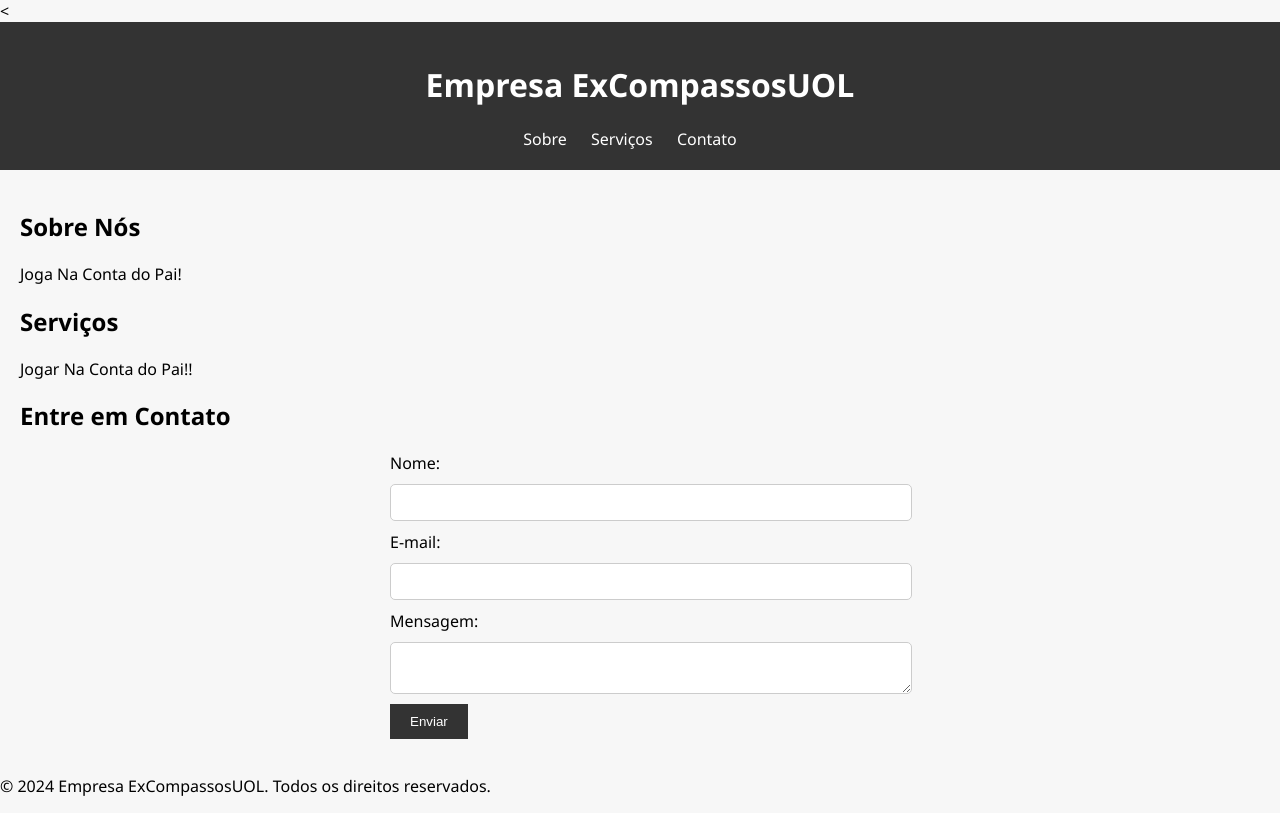
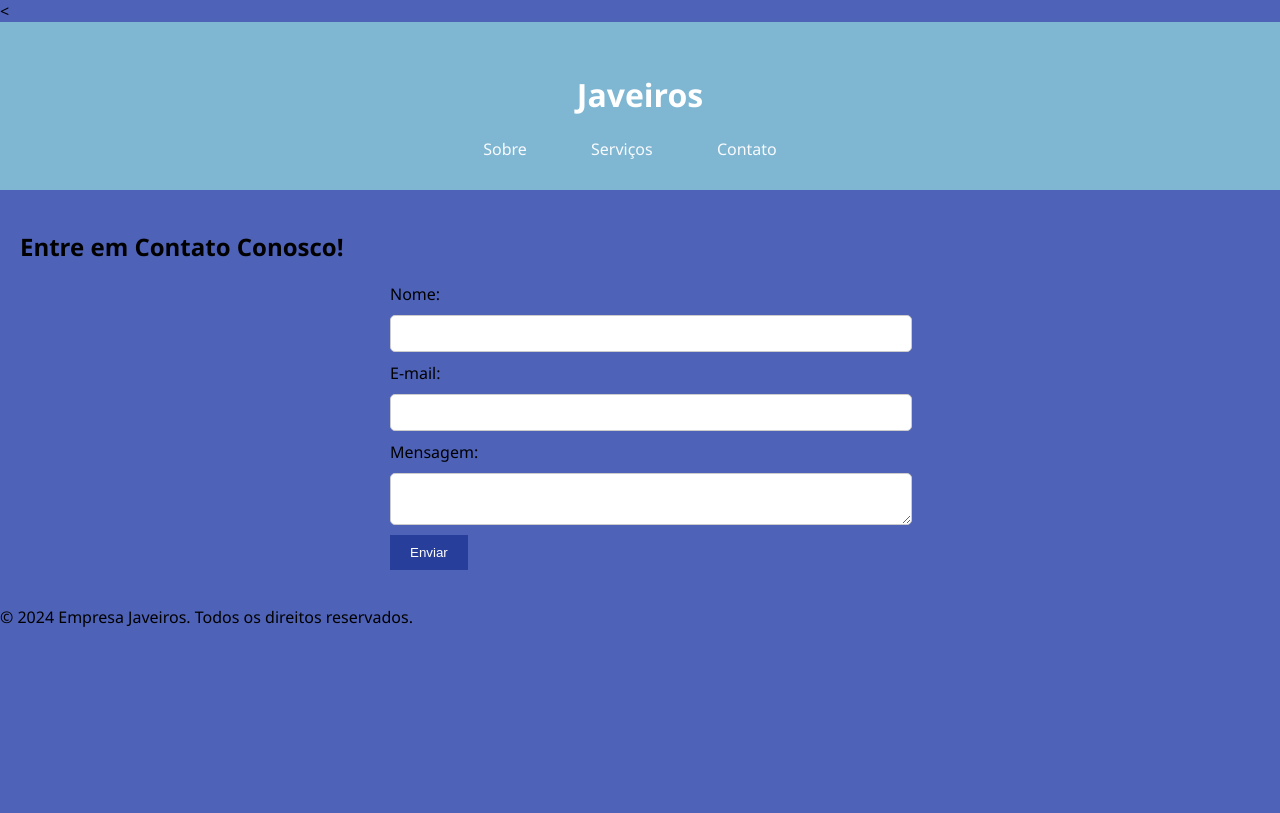
Before and after one commit to LucaDAssis/projetoMensageriaFacul, a PHP site: page / in a window 1280 px wide. After the commit the page ends 627 px from the top, so only its background shows below. Run offline with PHP 8.4, Linux system fonts and the light colour scheme.

Commit message:
atualizando

```diff
--- a/index.php
+++ b/index.php
@@ -4,16 +4,8 @@
 
 ?>
     <main>
-        <section id="sobre">
-            <h2>Sobre Nós</h2>
-            <p>Joga Na Conta do Pai!</p>
-        </section>
-        <section id="servicos">
-            <h2>Serviços</h2>
-            <p>Jogar Na Conta do Pai!!</p>
-        </section>
         <section id="contato">
-            <h2>Entre em Contato</h2>
+            <h2>Entre em Contato Conosco!</h2>
             <form action="<?= $BASE_URL?>config/processar_formulario.php" method="POST">
                 <label for="nome">Nome:</label>
                 <input type="text" id="nome" name="nome" required>
--- a/sobre.php
+++ b/sobre.php
@@ -6,9 +6,11 @@
 
 
 <h1>
-    <P>Sobre Nós!!</P>
-    <p>Alunos do Curso de ADS na Uniasselvi, Estamos aprendendo um Pouco Sobre Front-End</p>
+    <P>Um pouco sobre nós =)</P>
 </h1>
+<h2><p>Somos um grupo de alunos de ADS, entusiastas de tecnologia, e estamos aprendendo um pouco sobre front-end. Somos todos do back, onde nada tem corzinha😞😞😞</p>
+    <p>Dito isso, espero que nos perdoe pela combinação estranha de cores...</p>
+</h2>
 
 
 <?php
--- a/styles.css
+++ b/styles.css
@@ -4,13 +4,14 @@ body {
     font-family: "Segoe UI", Tahoma, Geneva, Verdana, sans-serif;
     margin: 0;
     padding: 0;
-    background-color: #f7f7f7;
+    /*background-color: #f7f7f7;*/
+    background-color: #4e62b7;
 }
 
 header {
-    background-color: #333;
-    color: #fff;
-    padding: 20px;
+    background-color: #7fb7d3;
+    color: #ffffff;
+    padding: 30px;
     text-align: center;
 }
 
@@ -26,13 +27,14 @@ nav ul li {
 }
 
 nav ul li a {
-    color: #fff;
+    color: #f9fafd;
+    padding: 20px;
     text-decoration: none;
     transition: color 0.3s ease;
 }
 
 nav ul li a:hover {
-    color: #ccc;
+    color: #273e9a;
 }
 
 main {
@@ -59,16 +61,20 @@ textarea {
     border: 1px solid #ccc;
     border-radius: 5px;
 }
-
+/*botao de enviar*/
 button {
-    background-color: #333;
+    background-color: #273e9a;
     color: #fff;
     padding: 10px 20px;
     border: none;
     cursor: pointer;
     transition: background-color 0.3s ease;
 }
+/* muda a cor do botao de enmviar quando o mouse ta em cima*/
+button:hover {
+    background-color: #6faece;
+}
 
-button:hover {
-    background-color: #555;
+servicos{
+
 }
--- a/templates/footer.php
+++ b/templates/footer.php
@@ -1,5 +1,5 @@
 <footer>
-        <p>&copy; 2024 Empresa ExCompassosUOL. Todos os direitos reservados.</p>
+        <p>&copy; 2024 Empresa Javeiros. Todos os direitos reservados.</p>
     </footer>
 </body>
 </html>
--- a/templates/header.php
+++ b/templates/header.php
@@ -17,7 +17,7 @@
 </head>
 <body>
 <header>
-        <h1>Empresa ExCompassosUOL</h1>
+        <h1>Javeiros</h1>
         <nav>
             <ul>
                 <li><a href="sobre.php">Sobre</a></li>
```
Also changed, not shown: contato.php (added, +14 -0 lines), servicos.php (added, +19 -0 lines).
